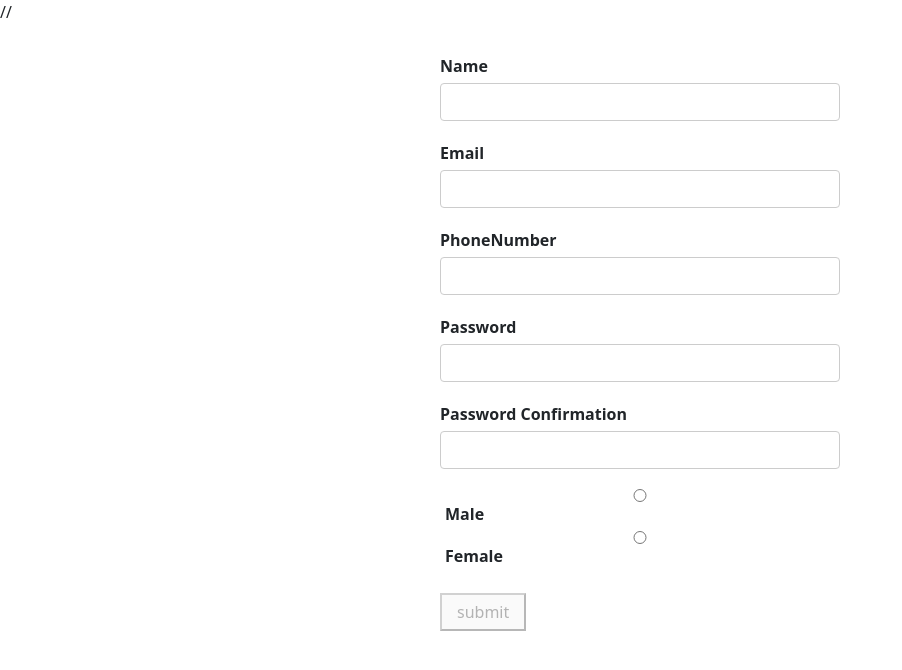
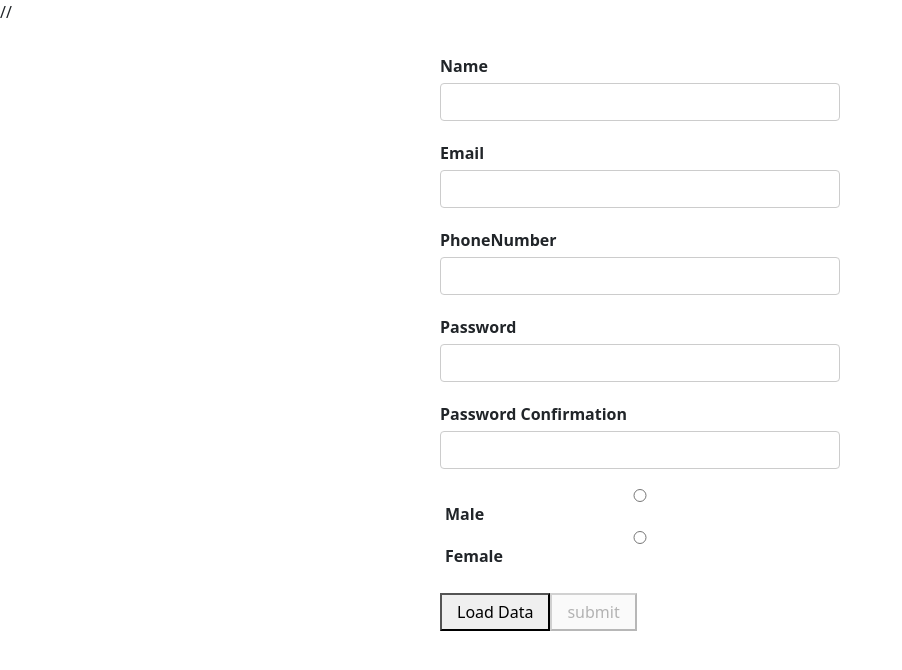
Before and after one commit to ahmadkabiri/first-app, a React (Create React App) app: page / in a window 1280 px wide. Shown: the top 670 px of the page, without its empty margins (0-902 px from the left). Built offline with nearby package versions, Linux system fonts and the light colour scheme.

Commit message:
copy datas from past

```diff
--- a/src/Components/SignUpForm.js
+++ b/src/Components/SignUpForm.js
@@ -12,6 +12,16 @@ function SignUpForm() {
   //     console.log(e.target.value);
   //     setUserData({ ...userData, [e.target.name]: e.target.value });
   //   };
+
+  const savedData = {
+    name: "ahmad",
+    email: "ahmad@gmail.com",
+    password: "09121234567",
+    phoneNumber: "saheb12",
+    passwordConfirm: "saheb1234",
+    gender: "0",
+  };
+
   // 1.
   const initialValues = {
     name: "",
@@ -19,7 +29,7 @@ function SignUpForm() {
     password: "",
     phoneNumber: "",
     passwordConfirm: "",
-    gender : ""
+    gender: "",
   };
   // 2.
   const onSubmit = (values) => {
@@ -63,11 +73,14 @@ function SignUpForm() {
       .required("Password Confirmation is required")
       .oneOf([Yup.ref("password"), null], "Passwords must match"),
 
-    gender : Yup.string().required("Gender is required")
+    gender: Yup.string().required("Gender is required"),
   });
 
+  const [formValues,setFormValues] = useState(null);
+
   const formik = useFormik({
-    initialValues,
+    enableReinitialize:true ,
+    initialValues : formValues || initialValues ,
     onSubmit,
     validationSchema,
     validateOnMount: true,
@@ -173,7 +186,7 @@ function SignUpForm() {
             name="gender"
             value="0"
             onChange={formik.handleChange}
-            checked={formik.values.gender==="0"}
+            checked={formik.values.gender === "0"}
           />
           <label htmlFor="0">Male</label>
           <input
@@ -182,11 +195,11 @@ function SignUpForm() {
             name="gender"
             value="1"
             onChange={formik.handleChange}
-            checked={formik.values.gender==="1"}
-
+            checked={formik.values.gender === "1"}
           />
           <label htmlFor="1">Female</label>
         </div>
+        <button onClick={() => setFormValues(savedData)}>Load Data</button>
         <button type="submit" disabled={!formik.isValid}>
           submit
         </button>
```
